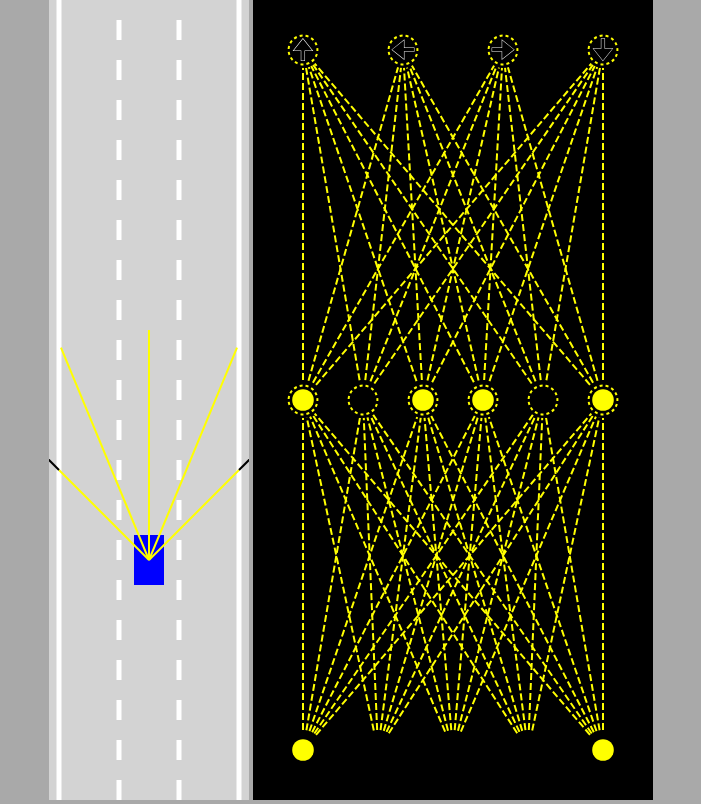
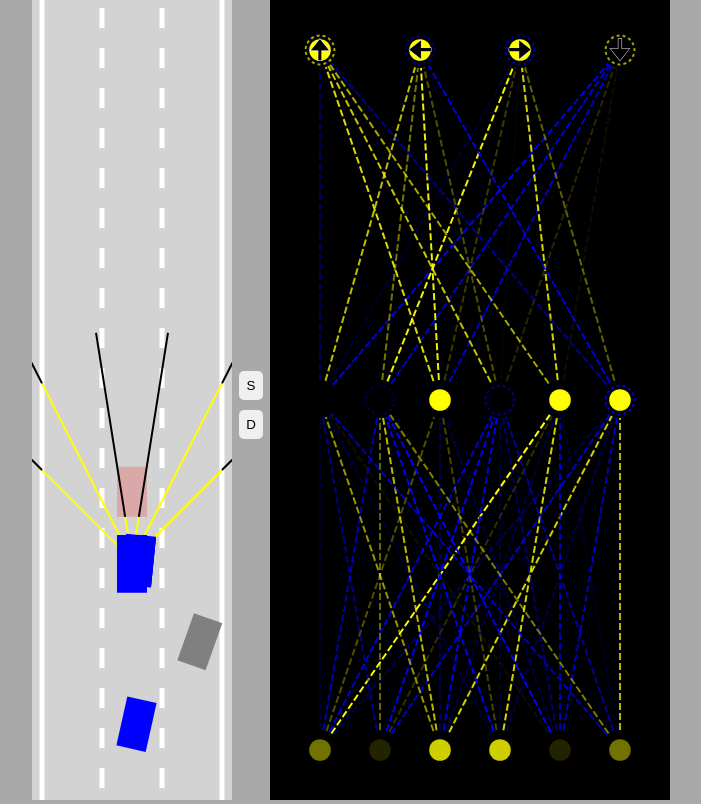
Before and after one commit to srxrt/Machine-Learning-with-JS, a plain HTML site: page index.html in a window 1280 px wide. Shown: the whole page, without its empty margins (289-990 px from the left). Drawn offline with Linux system fonts and the light colour scheme.

Commit message:
finding the bestcar

```diff
--- a/car.js
+++ b/car.js
@@ -89,7 +89,7 @@ class Car {
 		return points;
 	}
 
-	draw(ctx, color) {
+	draw(ctx, color, drawSensor = false) {
 		if (this.damaged) {
 			ctx.fillStyle = "gray";
 		} else {
@@ -103,7 +103,7 @@ class Car {
 		}
 		ctx.fill();
 
-		if (this.sensor) {
+		if (this.sensor && drawSensor) {
 			this.sensor.draw(ctx);
 		}
 	}
--- a/index.html
+++ b/index.html
@@ -6,6 +6,10 @@
 	</head>
 	<body>
 		<canvas id="carCanvas"></canvas>
+		<div id="verticalButtons">
+			<button onclick="save()">S</button>
+			<button onclick="discard()">D</button>
+		</div>
 		<canvas id="networkCanvas"></canvas>
 		<script src="visualizer.js"></script>
 		<script src="network.js"></script>
--- a/main.css
+++ b/main.css
@@ -2,7 +2,27 @@ body {
 	margin: 0;
 	background: darkgray;
 	overflow: hidden;
-	text-align: center;
+	display: flex;
+	justify-content: center;
+	align-items: center;
+}
+#verticalButtons {
+	display: flex;
+	flex-direction: column;
+}
+
+button {
+	border: none;
+	border-radius: 5px;
+	cursor: pointer;
+	padding: 7px;
+	margin-top: 10px;
+	margin-right: 7px;
+	margin-left: 7px;
+}
+
+button:hover {
+	background-color: blue;
 }
 
 #carCanvas {
--- a/main.js
+++ b/main.js
@@ -9,32 +9,68 @@ const networkCtx = networkCanvas.getContext("2d");
 
 const road = new Road(carCanvas.width / 2, carCanvas.width * 0.9);
 
-const car = new Car(road.getLaneCenter(1), 100, 30, 50, "AI");
+const N = 100;
+const cars = generateCars(N);
+let bestCar = cars[0];
+
+if (localStorage.getItem("bestBrain")) {
+	bestCar.brain = JSON.parse(localStorage.getItem("bestBrain"));
+}
+
 const traffic = [new Car(road.getLaneCenter(1), -100, 30, 50, "DUMMY", 1.5)];
-car.draw(carCtx);
 
 animate();
+
+function save() {
+	localStorage.setItem("bestBrain", JSON.stringify(bestCar.brain));
+}
+
+function discard() {
+	localStorage.removeItem("bestBrain");
+}
+
+function generateCars(N) {
+	const cars = [];
+	for (let i = 1; i < N; i++) {
+		cars.push(new Car(road.getLaneCenter(1), 100, 30, 50, "AI"));
+	}
+
+	return cars;
+}
 
 function animate(time) {
 	for (let i = 0; i < traffic.length; i++) {
 		traffic[i].update(road.borders, []);
 	}
 
-	car.update(road.borders, traffic);
+	for (let i = 0; i < cars.length; i++) {
+		cars[i].update(road.borders, traffic);
+	}
+
+	bestCar = cars.find((c) => c.y == Math.min(...cars.map((c) => c.y)));
+
 	carCanvas.height = window.innerHeight;
 	networkCanvas.height = window.innerHeight;
 
 	carCtx.save();
-	carCtx.translate(0, -car.y + carCanvas.height * 0.7);
+	carCtx.translate(0, -bestCar.y + carCanvas.height * 0.7);
 	road.draw(carCtx);
 
+	carCtx.globalAlpha = 0.2;
 	for (let i = 0; i < traffic.length; i++) {
 		traffic[i].draw(carCtx, "red");
 	}
-	car.draw(carCtx, "blue");
+
+	carCtx.globalAlpha = 1;
+	bestCar.draw(carCtx, "blue", true);
+
+	for (let i = 0; i < cars.length; i++) {
+		cars[i].draw(carCtx, "blue");
+	}
+
 	carCtx.restore();
 
 	networkCtx.lineDashOffset = -time / 50;
-	Visualizer.drawNetwork(networkCtx, car.brain);
+	Visualizer.drawNetwork(networkCtx, bestCar.brain);
 	requestAnimationFrame(animate);
 }
--- a/sensor.js
+++ b/sensor.js
@@ -1,7 +1,7 @@
 class Sensor {
 	constructor(car) {
 		this.car = car;
-		this.rayCount = 5;
+		this.rayCount = 6;
 		this.rayLength = 230;
 		this.raySpread = Math.PI / 2;
 
--- a/utils.js
+++ b/utils.js
@@ -37,8 +37,11 @@ function polysIntersect(poly1, poly2) {
 	return false;
 }
 
-function getRGBA(a) {
-	if (a) {
-		return "yellow";
-	}
+function getRGBA(value) {
+	const alpha = Math.abs(value);
+	const R = value < 0 ? 0 : 255;
+	const G = R;
+	const B = value > 0 ? 0 : 255;
+
+	return "rgba(" + R + "," + G + "," + B + "," + alpha + ")";
 }
```
